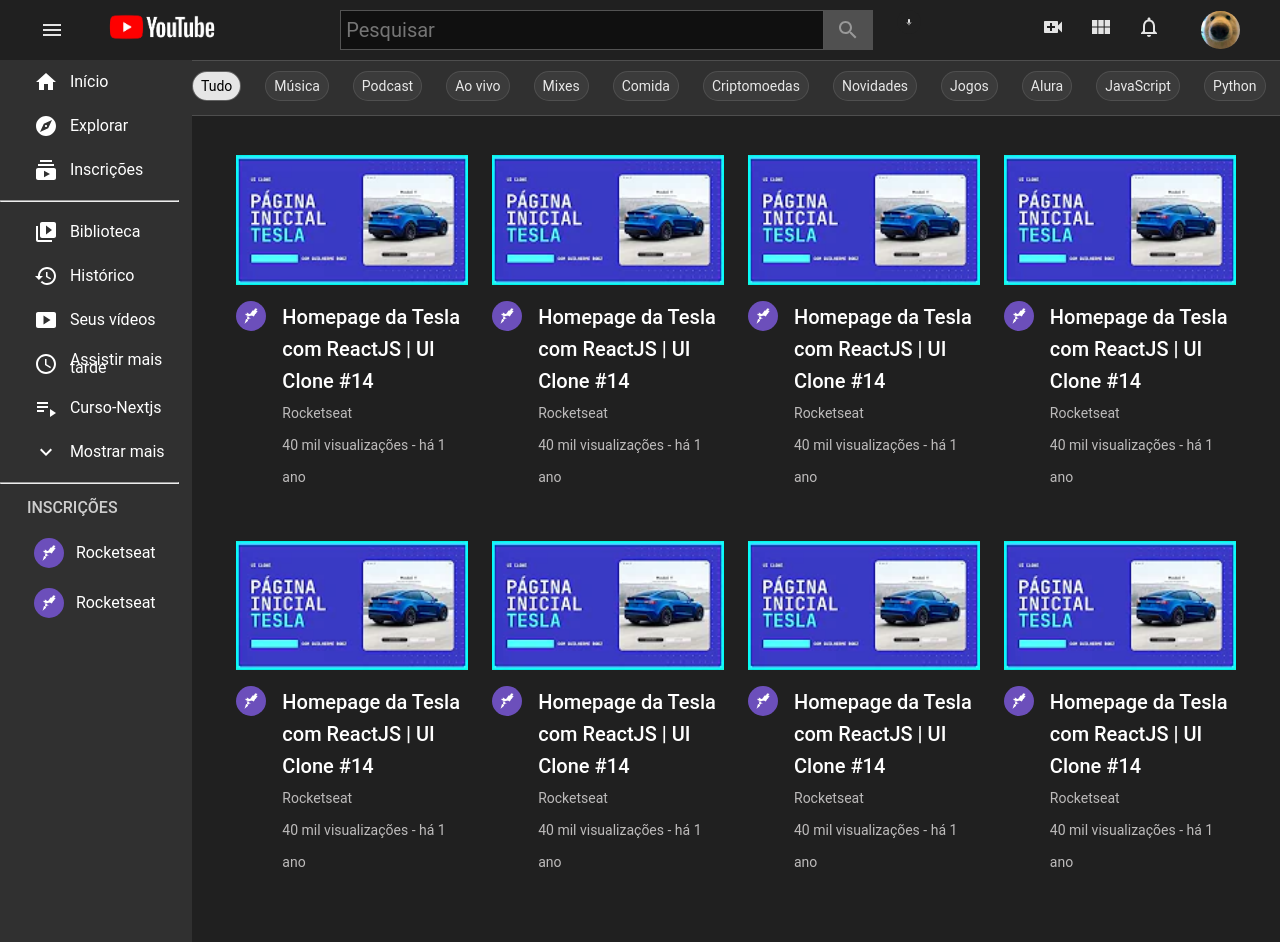
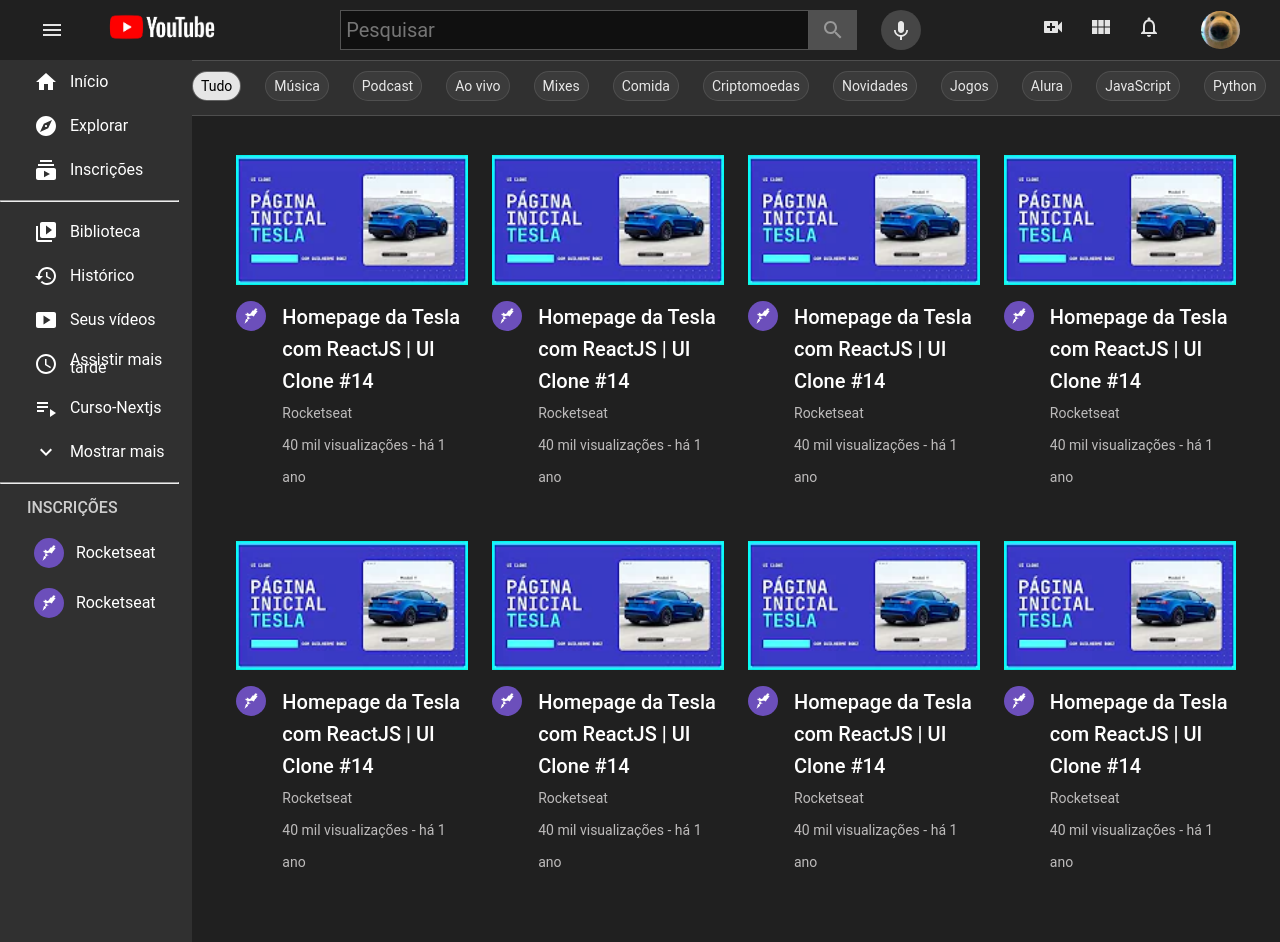
Before and after one commit to WesleyKaihara/clone-youtube, a Next.js app: page / in a window 1280 px wide. Built offline with nearby package versions, Linux system fonts and the light colour scheme.

Commit message:
:bug: Erros deploy

```diff
--- a/components/header.js
+++ b/components/header.js
@@ -9,15 +9,15 @@
 import style from '../styles/header.module.css'
 import Estilo from '../styles/Home.module.css'
 
-{/* window.locatiob.href = url  *Pesquisar */}
-function Sair(){
+{/* window.locatiob.href = url  *Pesquisar */ }
+function Sair() {
 
 }
 export default function Header() {
 
     return (
         <div className={style.header}>
-            <button className={style.menu} onClick={Sair}><MenuIcon className={style.menu_icon}/></button>
+            <button className={style.menu} onClick={Sair}><MenuIcon className={style.menu_icon} /></button>
             <Link href="/">
                 <a>
                     <Image
@@ -35,7 +35,7 @@
                     <button type='submit' className={style.pesquisar_btn} title='Pesquisar'>
                         <SearchIcon />
                     </button>
-                    <div title='Pesquisar com sua voz'>
+                    <div className={style.mic_btn} title='Pesquisar com sua voz'>
                         <KeyboardVoiceIcon className={style.mic} />
                     </div>
                 </form>
@@ -57,7 +57,8 @@
                 src="/images/cachorro.jpg"
                 width={40}
                 height={40}
-                className={style.perfil} />
+                className={style.perfil}
+                alt="Perfil" />
         </div>
     )
 }
--- a/styles/header.module.css
+++ b/styles/header.module.css
@@ -1,8 +1,8 @@
-.header{
+.header {
     align-items: center;
     display: flex;
     height: 60px;
-    background:#202020f8;
+    background: #202020f8;
     gap: 5vh;
     position: fixed;
     width: 100%;
@@ -10,7 +10,7 @@
     z-index: 99999;
 }
 
-.menu{
+.menu {
     color: #fff;
     background: #20202000;
     border: none;
@@ -19,35 +19,37 @@
     align-items: center;
 }
 
-.menu_icon{
+.menu_icon {
     font-size: 35px;
     color: rgba(255, 255, 255, 0.884);
     cursor: pointer;
     transition: all .4s ease-out;
 }
-.menu_icon:hover,.mic:hover{
+
+.menu_icon:hover,
+.mic:hover {
     color: #999;
 }
 
-.pesquisar{
+.pesquisar {
     width: 50%;
     margin: 10vh;
 
 }
 
-.pesquisar_input{
+.pesquisar_input {
     width: 100%;
     background: #101010;
     border: 1px solid rgb(83, 83, 83);
-    height:40px;
+    height: 40px;
     padding: 5px;
     font-size: 2.5vh;
     z-index: 2;
 }
 
-.pesquisar_btn{
+.pesquisar_btn {
     height: 40px;
-    background:#505050;
+    background: #505050;
     border: none;
     color: #999;
     align-items: center;
@@ -57,26 +59,27 @@
     width: 60px;
     transition: all .4s ease-out;
 }
-.pesquisar_btn:hover{
+
+.pesquisar_btn:hover {
     background: rgb(107, 107, 107);
-    color:#474747;
+    color: #474747;
 }
 
-.form{
+.form {
     display: flex;
 }
 
-.right_icons{
+.right_icons {
     display: flex;
     gap: 3vh;
 }
 
-.mic{
+.mic_btn {
     font-size: 1vh;
     color: rgba(255, 255, 255, 0.884);
     cursor: pointer;
     margin-left: 3vh;
-    background: #202020;
+    background: #464646;
     display: flex;
     border-radius: 50%;
     padding: 8px;
@@ -85,7 +88,7 @@
     transition: all .4s ease-out;
 }
 
-.perfil{
+.perfil {
     border-radius: 50%;
     cursor: pointer;
 }
```
Also changed, not shown: pages/video.js (+5 -3 lines).
